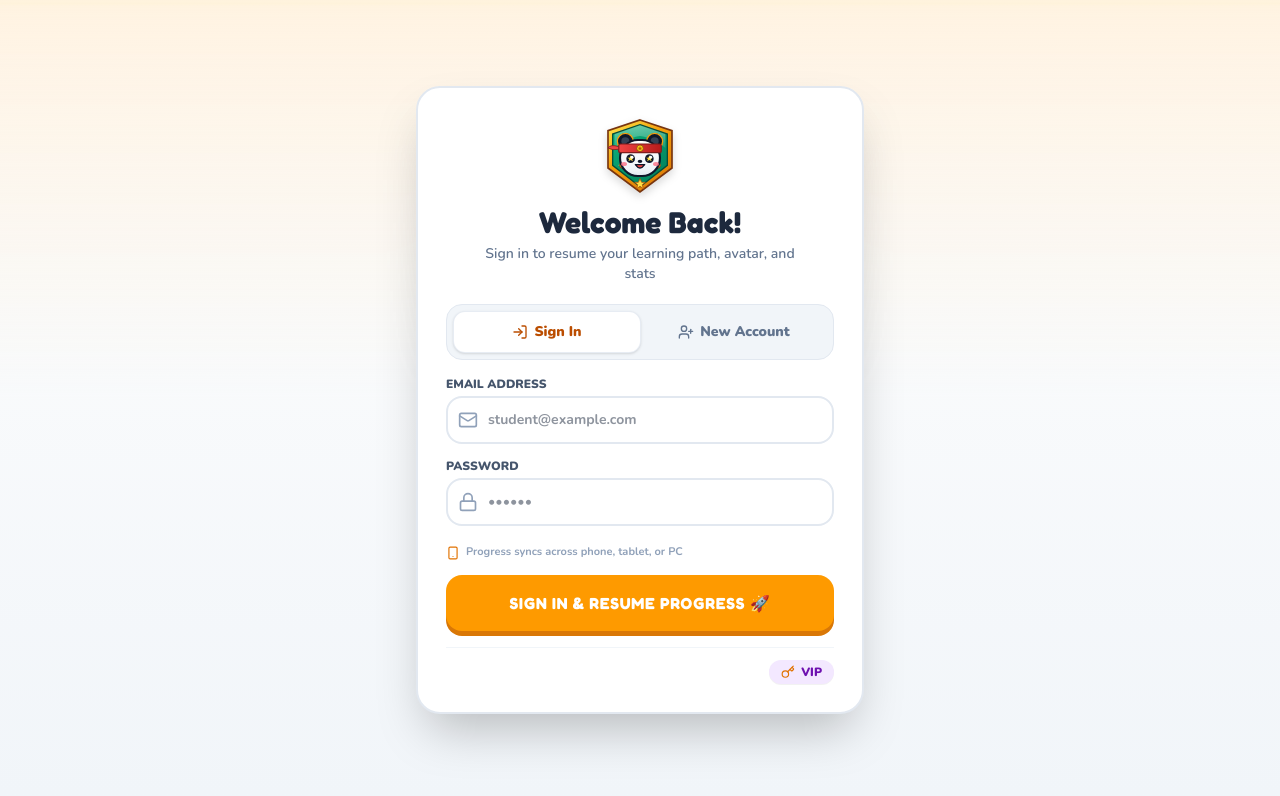
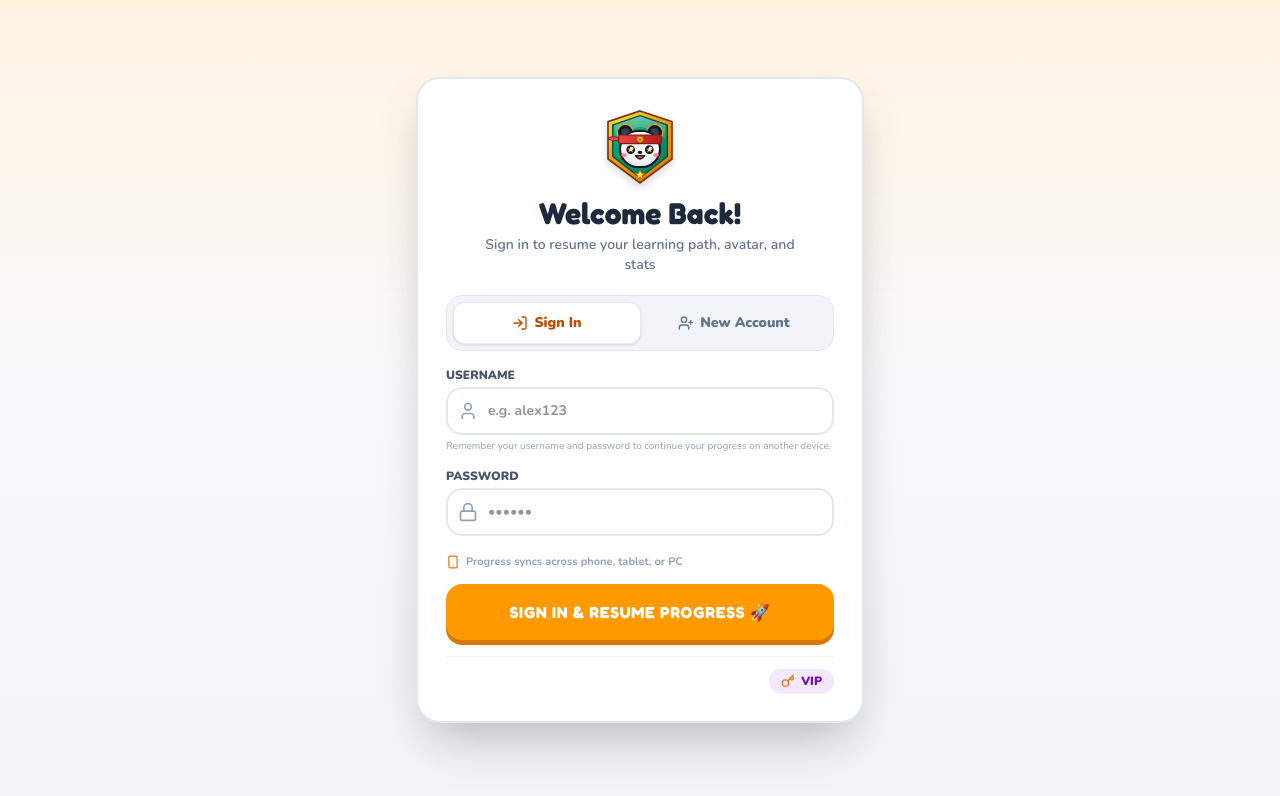
Before and after one commit to kidscenter244-sudo/kids-center, a React (Vite) app: page / in a window 1280 px wide. Shown: the top 796 px of the page. Built offline with nearby package versions, Linux system fonts and the light colour scheme; no server answers.

Commit message:
Replace email field with username login

```diff
--- a/src/components/Auth/LoginScreen.tsx
+++ b/src/components/Auth/LoginScreen.tsx
@@ -11,7 +11,7 @@ interface LoginScreenProps {
 
 export const LoginScreen: React.FC<LoginScreenProps> = ({ onLoginSuccess }) => {
   const [tab, setTab] = useState<'login' | 'register'>('login');
-  const [email, setEmail] = useState('');
+  const [username, setUsername] = useState('');
   const [password, setPassword] = useState('');
   const [studentName, setStudentName] = useState('Alex');
   const [manualGenderOverride, setManualGenderOverride] = useState<'boy' | 'girl' | null>(null);
@@ -52,8 +52,8 @@ export const LoginScreen: React.FC<LoginScreenProps> = ({ onLoginSuccess }) => {
     setIsLoading(true);
     try {
       const res = tab === 'login'
-        ? await loginWithEmail(email, password)
-        : await registerAccount(email, password, studentName);
+        ? await loginWithEmail(username, password)
+        : await registerAccount(username, password, studentName);
       if (res.success && res.account) {
         if (tab === 'login') sounds.playCorrect(); else sounds.playFanfare();
         setSuccessMsg(tab === 'login' ? 'Signed in successfully! Restoring your progress...' : 'Welcome, champion! Your account has been created.');
@@ -111,11 +111,12 @@ export const LoginScreen: React.FC<LoginScreenProps> = ({ onLoginSuccess }) => {
           </>}
 
           <div>
-            <label className="block text-xs font-black uppercase text-slate-600 mb-1">Email Address</label>
+            <label className="block text-xs font-black uppercase text-slate-600 mb-1">Username</label>
             <div className="relative">
-              <input type="email" value={email} onChange={(e) => { setEmail(e.target.value); setErrorMsg(''); }} placeholder="student@example.com" required className="w-full p-3 pl-10 rounded-2xl border-2 border-slate-200 text-sm font-bold text-slate-800 focus:border-amber-500 focus:outline-hidden transition-colors" />
-              <Mail className="w-5 h-5 text-slate-400 absolute left-3 top-1/2 -translate-y-1/2 pointer-events-none" />
+              <input type="text" value={username} onChange={(e) => { setUsername(e.target.value.toLowerCase().replace(/[^a-z0-9._-]/g, '')); setErrorMsg(''); }} placeholder="e.g. alex123" minLength={3} autoComplete="username" required className="w-full p-3 pl-10 rounded-2xl border-2 border-slate-200 text-sm font-bold text-slate-800 focus:border-amber-500 focus:outline-hidden transition-colors" />
+              <User className="w-5 h-5 text-slate-400 absolute left-3 top-1/2 -translate-y-1/2 pointer-events-none" />
             </div>
+            <p className="text-[10px] text-slate-400 mt-1">Remember your username and password to continue your progress on another device.</p>
           </div>
           <div>
             <label className="block text-xs font-black uppercase text-slate-600 mb-1">Password</label>
```
